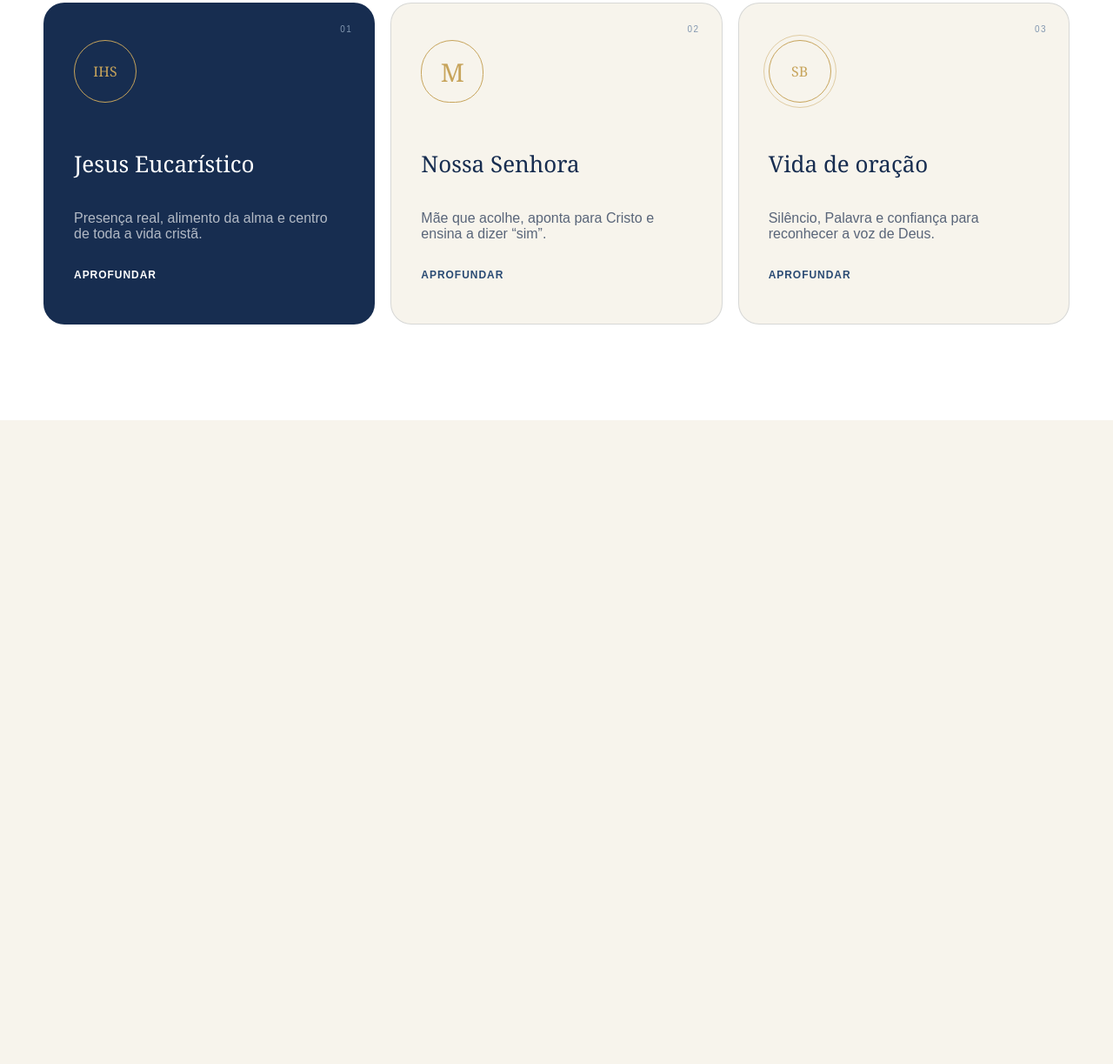
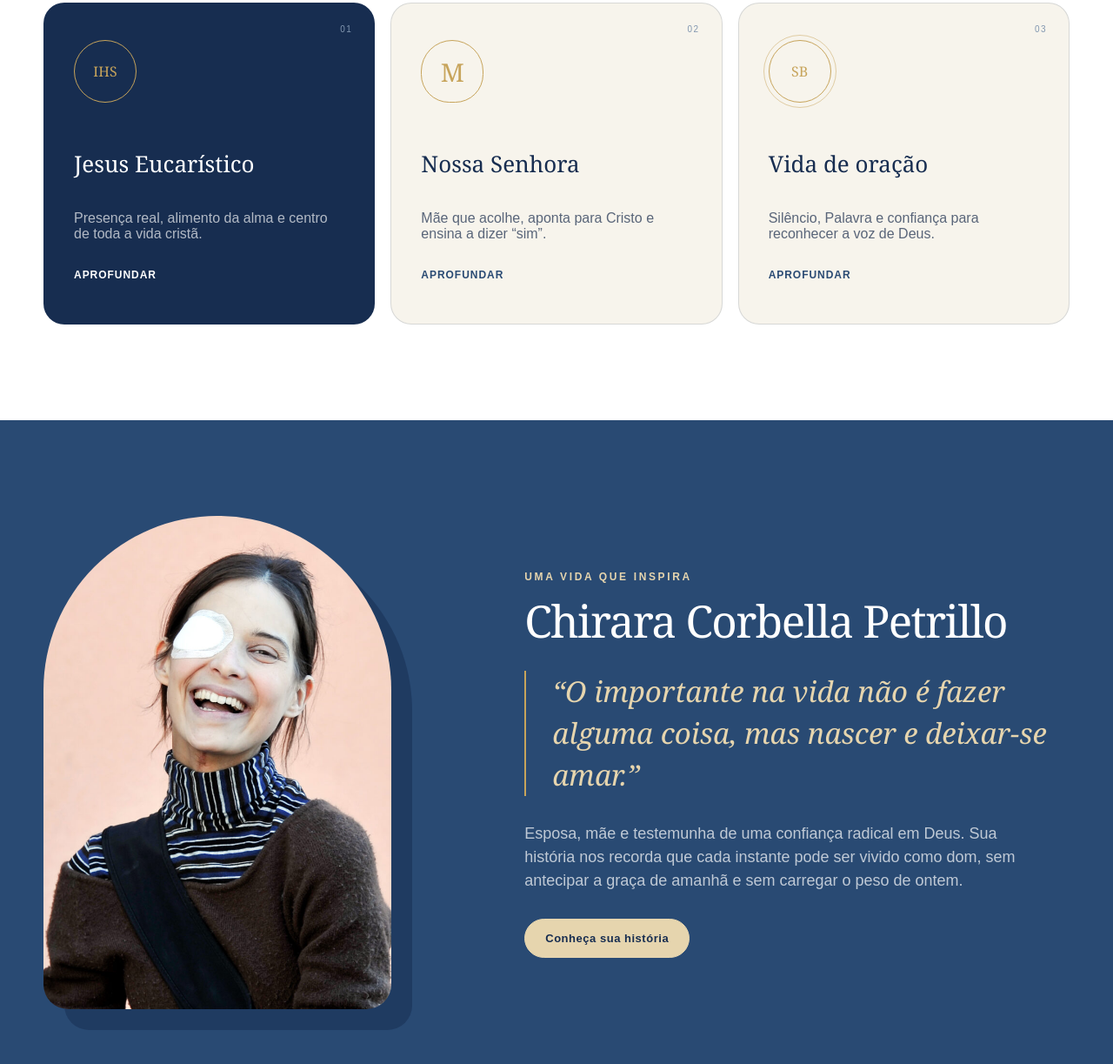
Before and after one commit to kevinz138/Projeto-Individual-Catolico, a website: page public/html2/index.html in a window 1280 px wide. Shown: the part 1739-2962 px from the top of the page at 87% size. Before the commit the page ends 2222 px from the top, so only its background shows below. Drawn offline with Linux system fonts and the light colour scheme.

Commit message:
Parte Chiara Finalizada

```diff
--- a/public/html2/index.html
+++ b/public/html2/index.html
@@ -44,7 +44,7 @@
 
 <body>
     <main class="conteudo">
-        <section class="inicio">
+        <section class="inicio section">
             <img src="../imgs/eucaristia.svg" alt="" class="eucaristico right">
             <img src="../imgs/sagrado-coracao.svg" alt="" class="sacred-heart left">
             <div class="container inicio-grid">
@@ -68,7 +68,7 @@
 
                 <div class="inicio-foto">
                     <div class="foto-igreja">
-                        <img src="../imgs/20261007_174040.jpg" alt="">
+                        <img src="../imgs/20261007_174040.jpg" alt="Foto da Igreja">
                     </div>
                     <div class="foto-frase">
                         <span>AD</span>
@@ -78,7 +78,7 @@
                 </div>
             </div>
         </section>
-        <section class="faith-intro">
+        <section class="faith-intro section">
             <div class="container minhafe">
                 <p class="eyebrow-dourado">O centro de tudo</p>
                 <h2>Minha fé é encontro</h2>
@@ -90,7 +90,7 @@
                 <a href="" class="simple-link">Leia a história completa <span>→</span></a>
             </div>
         </section>
-        <section class="pilares">
+        <section class="pilares section">
             <div class="container">
                 <div class="pilar-header">
                     <div>
@@ -130,6 +130,28 @@
                 </div>
             </div>
         </section>
+        <section class="chiara section">
+            <div class="container chiara-grid">
+                <div class="chiara-foto">
+                    <img src="../imgs/Chiara Corbella.jpg" alt="Chiara Corbella Petrillo" class="photo-chiara">
+                </div>
+                <div class="chiara-textos">
+                    <p class="eyebrow-light">Uma vida que inspira</p>
+                    <h2>Chirara Corbella Petrillo</h2>
+                    <blockquote>
+                        “O importante na vida não é fazer alguma coisa, mas nascer e deixar-se amar.”
+                    </blockquote>
+                    <p>
+                        Esposa, mãe e testemunha de uma confiança radical em Deus. Sua história nos
+                        recorda que cada instante pode ser vivido como dom, sem antecipar a graça de
+                        amanhã e sem carregar o peso de ontem.
+                    </p>
+                    <button class="btn-default btn-cream">
+                        <a href="">Conheça sua história</a>
+                    </button>
+                </div>
+            </div>
+        </section>
     </main>
 </body>
 
--- a/public/html2/styles.css
+++ b/public/html2/styles.css
@@ -16,7 +16,7 @@ h1,
 h2,
 h3,
 p {
-  margin-top: 0;
+    margin-top: 0;
 }
 
 section {
@@ -29,7 +29,8 @@ a {
 
 h1,
 h2,
-h3 {
+h3,
+blockquote {
     font-family: Georgia, 'Times New Roman', Times, serif;
 }
 
@@ -61,6 +62,10 @@ h1 em {
     color: var(--champanhe);
     font-weight: 400;
     font-family: Georgia, 'Times New Roman', Times, serif;
+}
+
+.section {
+    padding: 110px 0;
 }
 
 /* Parte início */
@@ -298,7 +303,7 @@ h1 em {
     gap: 80px;
 }
 
-.pilar-header > p {
+.pilar-header>p {
     color: var(--cinza);
     margin-bottom: 30px;
     line-height: 1.6;
@@ -378,3 +383,50 @@ h1 em {
     outline: 1px solid rgba(199, 164, 91, 0.5);
     outline-offset: 5px;
 }
+
+/* Parte Chiara */
+
+.chiara {
+    color: var(--branco);
+    background: var(--azul-classico);
+}
+
+.chiara-grid {
+    display: grid;
+    grid-template-columns: 0.85fr 1.15fr;
+    align-items: center;
+    gap: 90px;
+}
+
+.chiara-foto img {
+    width: 400px;
+    border-radius: 240px 240px 34px 34px;
+    box-shadow: 24px 24px 0 rgba(23, 45, 80, 0.5);
+}
+
+.chiara h2 {
+    color: var(--branco);
+}
+
+.chiara blockquote {
+    margin: 30px 0;
+    padding: 0 0 0 30px;
+    border-left: 2px solid var(--dourado);
+    color: var(--champanhe);
+    font-size: 33px;
+    font-style: italic;
+    line-height: 1.45;
+}
+
+.chiara-textos > p:not(.eyebrow-light) {
+    max-width: 590px;
+    margin-bottom: 30px;
+    color: rgba(255, 255, 255, 0.7);
+    font-size: 18px;
+    line-height: 1.50;
+}
+
+.btn-cream {
+    border-color: var(--champanhe);
+    background: var(--champanhe);
+}
```
Also changed, not shown: public/imgs/Chiara Corbella.jpg (added).
